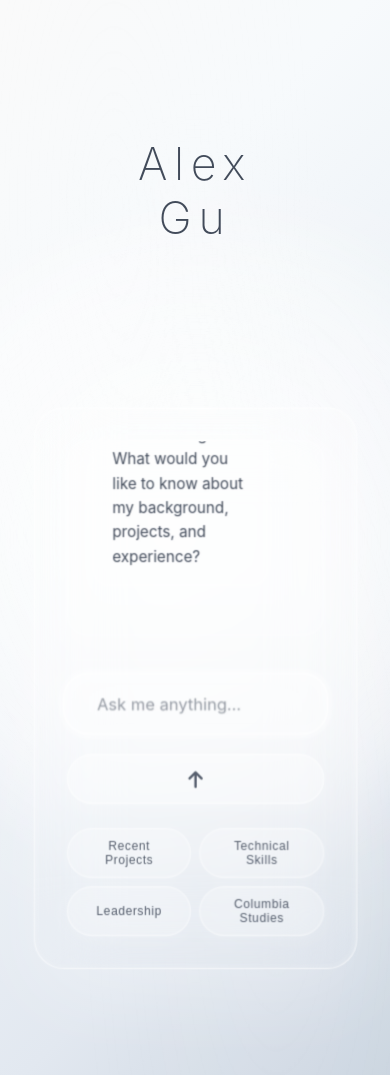
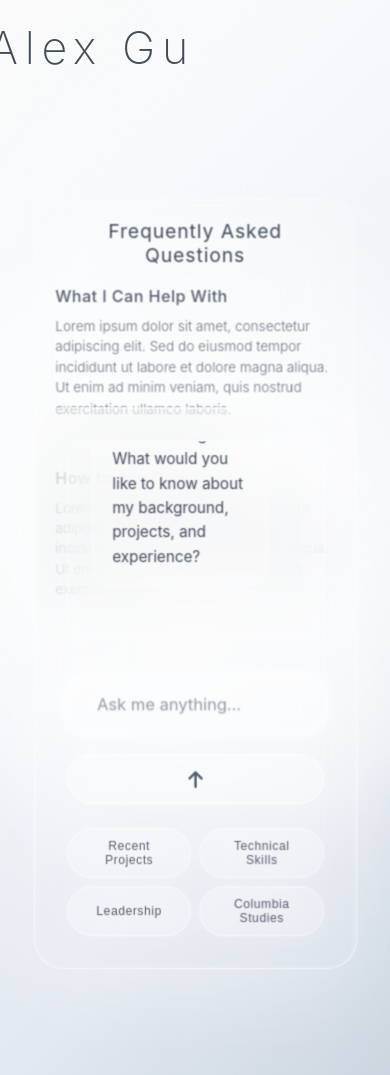
Before and after one commit to Alex419/AIPersonalPortfolio, a Flask app: page / in a window 390 px wide. Run offline with Flask 3, Linux system fonts and the light colour scheme; some web fonts are replaced.

Commit message:
3 quadrants almost working

```diff
--- a/static/css/style.css
+++ b/static/css/style.css
@@ -36,8 +36,9 @@ body {
     width: 40%;
     height: 100%;
     display: flex;
+    flex-direction: column;
     align-items: center;
-    justify-content: center;
+    justify-content: space-between;
     padding: 2rem;
 }
 
@@ -52,6 +53,107 @@ body {
     align-items: center;
     justify-content: center;
     padding: 2rem;
+}
+
+/* Top and Bottom Halves */
+.top-half {
+    flex: 1;
+    display: flex;
+    align-items: center;
+    justify-content: center;
+    width: 100%;
+    padding: 2rem 0;
+    position: relative;
+}
+
+.bottom-half {
+    flex: 1;
+    display: flex;
+    align-items: center;
+    justify-content: center;
+    width: 100%;
+    padding: 2rem 0;
+}
+
+/* FAQ Box - Glass Morphism Style */
+.faq-box {
+    width: 90%;
+    max-height: 80%;
+    background: rgba(255, 255, 255, 0.12);
+    border-radius: 25px;
+    padding: 2rem;
+    backdrop-filter: blur(30px);
+    border: 1px solid rgba(255, 255, 255, 0.3);
+    box-shadow:
+        0 15px 50px rgba(255, 255, 255, 0.2),
+        0 0 0 1px rgba(255, 255, 255, 0.1) inset;
+    overflow-y: auto;
+    animation: faqFloat 8s ease-in-out infinite;
+}
+
+/* Custom scrollbar for FAQ box */
+.faq-box::-webkit-scrollbar {
+    width: 4px;
+}
+
+.faq-box::-webkit-scrollbar-track {
+    background: rgba(255, 255, 255, 0.05);
+    border-radius: 2px;
+}
+
+.faq-box::-webkit-scrollbar-thumb {
+    background: rgba(255, 255, 255, 0.2);
+    border-radius: 2px;
+    transition: background 0.3s ease;
+}
+
+.faq-box::-webkit-scrollbar-thumb:hover {
+    background: rgba(255, 255, 255, 0.4);
+}
+
+.faq-content h3 {
+    font-size: 1.4rem;
+    font-weight: 400;
+    color: rgba(45, 55, 72, 0.9);
+    margin-bottom: 1.5rem;
+    text-align: center;
+    letter-spacing: 0.05em;
+}
+
+.faq-section {
+    margin-bottom: 1.5rem;
+    padding-bottom: 1.5rem;
+    border-bottom: 1px solid rgba(255, 255, 255, 0.1);
+}
+
+.faq-section:last-child {
+    border-bottom: none;
+    margin-bottom: 0;
+}
+
+.faq-section h4 {
+    font-size: 1.1rem;
+    font-weight: 500;
+    color: rgba(45, 55, 72, 0.8);
+    margin-bottom: 0.8rem;
+    letter-spacing: 0.03em;
+}
+
+.faq-section p {
+    font-size: 0.9rem;
+    line-height: 1.5;
+    color: rgba(45, 55, 72, 0.7);
+    font-weight: 300;
+}
+
+/* FAQ Floating Animation */
+@keyframes faqFloat {
+    0%, 100% {
+        transform: translateY(0) scale(1);
+    }
+    50% {
+        transform: translateY(-3px) scale(1.01);
+    }
 }
 
 /* Light Orb - The Divine Presence */
@@ -176,11 +278,8 @@ body {
     animation: divineFloat 8s ease-in-out infinite;
     /* Ensure proper positioning for the aura */
     display: inline-block;
-    /* Center the entire name container within the left side */
-    position: absolute;
-    top: 50%;
-    left: 50%;
-    transform: translate(-50%, -50%);
+    /* Center within the top-half quadrant */
+    width: auto;
 }
 
 .name-light {
@@ -830,10 +929,18 @@ body {
 
     .left-side {
         height: 40vh;
+        flex-direction: column;
+        justify-content: space-between;
     }
 
     .right-side {
         height: 60vh;
+    }
+
+    .top-half, .bottom-half {
+        flex: none;
+        height: auto;
+        padding: 1rem 0;
     }
 
     .name-light {
@@ -848,6 +955,12 @@ body {
 
     .message-display {
         max-height: 50vh;
+    }
+
+    .faq-box {
+        width: 95%;
+        max-height: 70%;
+        padding: 1.5rem;
     }
 
     .quick-questions {
@@ -877,6 +990,10 @@ body {
         height: 65vh;
     }
 
+    .top-half, .bottom-half {
+        padding: 0.8rem 0;
+    }
+
     .name-light {
         font-size: 2.8rem;
     }
@@ -889,6 +1006,26 @@ body {
     .message-display {
         max-height: 55vh;
         padding: 1.5rem;
+    }
+
+    .faq-box {
+        width: 98%;
+        max-height: 75%;
+        padding: 1.2rem;
+    }
+
+    .faq-content h3 {
+        font-size: 1.2rem;
+        margin-bottom: 1.2rem;
+    }
+
+    .faq-section h4 {
+        font-size: 1rem;
+        margin-bottom: 0.6rem;
+    }
+
+    .faq-section p {
+        font-size: 0.85rem;
     }
 
     .input-container {
--- a/templates/index.html
+++ b/templates/index.html
@@ -23,10 +23,35 @@
     <div class="divine-container">
         <!-- Left Side Container -->
         <div class="left-side">
-            <!-- Floating Name - Pure Light -->
-            <div class="divine-name" id="divineName">
-                <h1 class="name-light">Alex Gu</h1>
-                <div class="name-aura"></div>
+            <!-- Top Half - Name Section -->
+            <div class="top-half">
+                <!-- Floating Name - Pure Light -->
+                <div class="divine-name" id="divineName">
+                    <h1 class="name-light">Alex Gu</h1>
+                    <div class="name-aura"></div>
+                </div>
+            </div>
+
+            <!-- Bottom Half - FAQ Section -->
+            <div class="bottom-half">
+                <!-- FAQ Box -->
+                <div class="faq-box">
+                    <div class="faq-content">
+                        <h3>Frequently Asked Questions</h3>
+                        <div class="faq-section">
+                            <h4>What I Can Help With</h4>
+                            <p>Lorem ipsum dolor sit amet, consectetur adipiscing elit. Sed do eiusmod tempor incididunt ut labore et dolore magna aliqua. Ut enim ad minim veniam, quis nostrud exercitation ullamco laboris.</p>
+                        </div>
+                        <div class="faq-section">
+                            <h4>How to Ask Questions</h4>
+                            <p>Lorem ipsum dolor sit amet, consectetur adipiscing elit. Sed do eiusmod tempor incididunt ut labore et dolore magna aliqua. Ut enim ad minim veniam, quis nostrud exercitation.</p>
+                        </div>
+                        <div class="faq-section">
+                            <h4>Current Limitations</h4>
+                            <p>Lorem ipsum dolor sit amet, consectetur adipiscing elit. Sed do eiusmod tempor incididunt ut labore et dolore magna aliqua. Ut enim ad minim veniam.</p>
+                        </div>
+                    </div>
+                </div>
             </div>
         </div>
 
```
Also changed, not shown: chroma_db/chroma.sqlite3.
